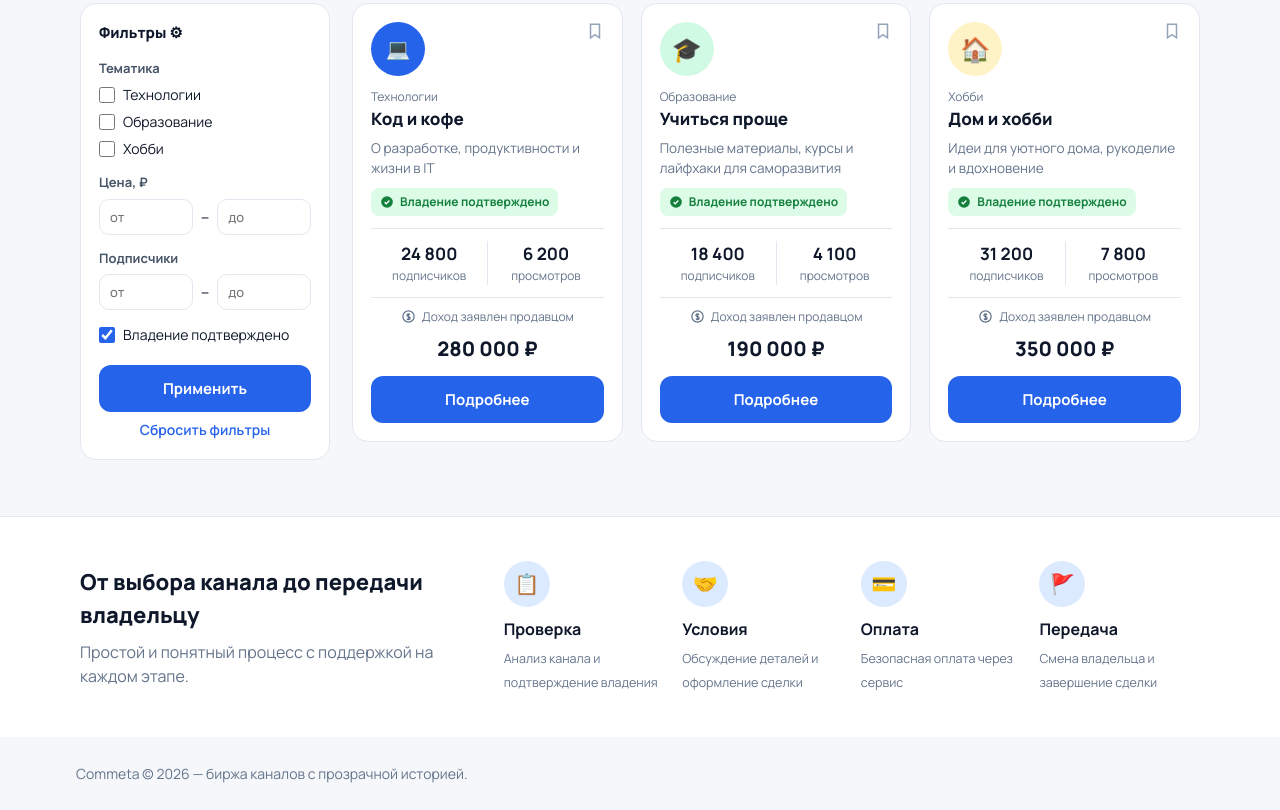
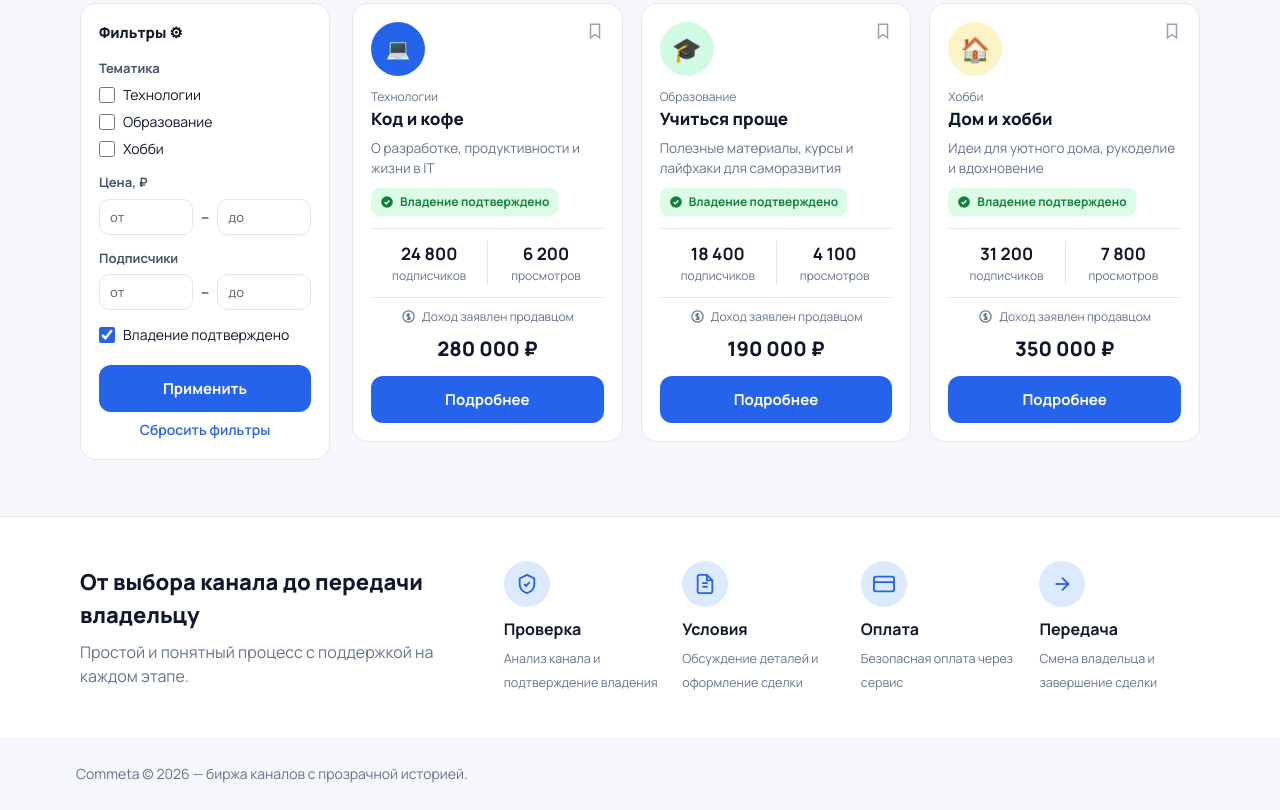
Before and after one commit to vassartraff-afk/Commeta, a website: page index.html in a window 1280 px wide. Shown: the part 563-1373 px from the top of the page. Drawn offline with Linux system fonts and the light colour scheme; a web font is replaced by a local one.

Commit message:
Update index.html

```diff
--- a/index.html
+++ b/index.html
@@ -103,10 +103,34 @@
     <p>Простой и понятный процесс с поддержкой на каждом этапе.</p>
   </div>
   <div class="steps">
-    <div class="step"><div class="ic">📋</div><b>Проверка</b><span>Анализ канала и подтверждение владения</span></div>
-    <div class="step"><div class="ic">🤝</div><b>Условия</b><span>Обсуждение деталей и оформление сделки</span></div>
-    <div class="step"><div class="ic">💳</div><b>Оплата</b><span>Безопасная оплата через сервис</span></div>
-    <div class="step"><div class="ic">🚩</div><b>Передача</b><span>Смена владельца и завершение сделки</span></div>
+    <div class="step">
+      <div class="ic">
+        <svg width="22" height="22" viewBox="0 0 24 24" fill="none" stroke="#2563eb" stroke-width="2"><path d="M12 2 4 6v6c0 5 3.5 8.5 8 10 4.5-1.5 8-5 8-10V6z"/><path d="m9 12 2 2 4-4"/></svg>
+      </div>
+      <b>Проверка</b>
+      <span>Анализ канала и подтверждение владения</span>
+    </div>
+    <div class="step">
+      <div class="ic">
+        <svg width="22" height="22" viewBox="0 0 24 24" fill="none" stroke="#2563eb" stroke-width="2"><path d="M14 2H6a2 2 0 0 0-2 2v16a2 2 0 0 0 2 2h12a2 2 0 0 0 2-2V8z"/><path d="M14 2v6h6"/><path d="M9 15h6"/><path d="M9 11h6"/></svg>
+      </div>
+      <b>Условия</b>
+      <span>Обсуждение деталей и оформление сделки</span>
+    </div>
+    <div class="step">
+      <div class="ic">
+        <svg width="22" height="22" viewBox="0 0 24 24" fill="none" stroke="#2563eb" stroke-width="2"><rect x="1" y="4" width="22" height="16" rx="2"/><path d="M1 10h22"/></svg>
+      </div>
+      <b>Оплата</b>
+      <span>Безопасная оплата через сервис</span>
+    </div>
+    <div class="step">
+      <div class="ic">
+        <svg width="22" height="22" viewBox="0 0 24 24" fill="none" stroke="#2563eb" stroke-width="2"><path d="M5 12h14"/><path d="m12 5 7 7-7 7"/></svg>
+      </div>
+      <b>Передача</b>
+      <span>Смена владельца и завершение сделки</span>
+    </div>
   </div>
 </div></section>
 
```
